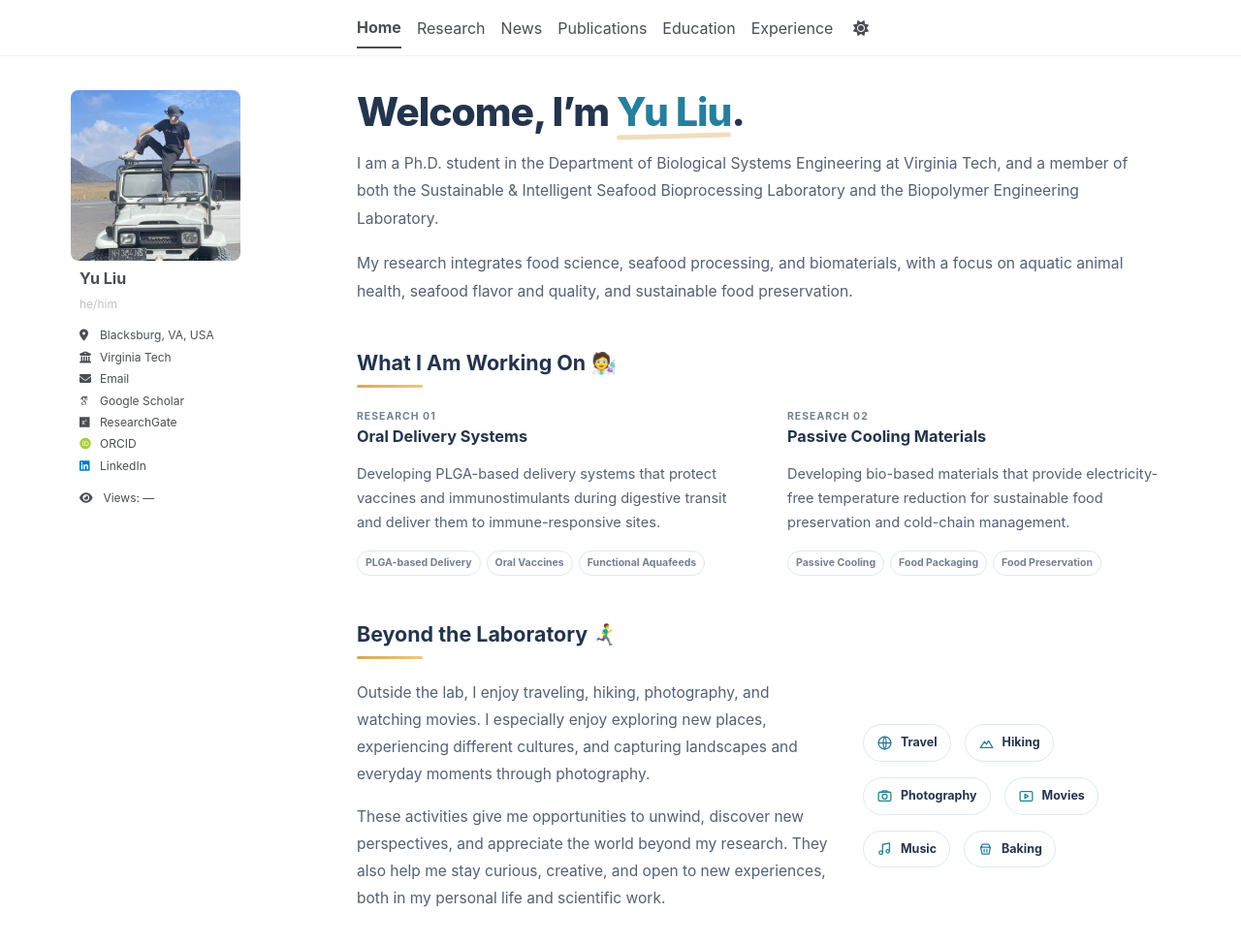
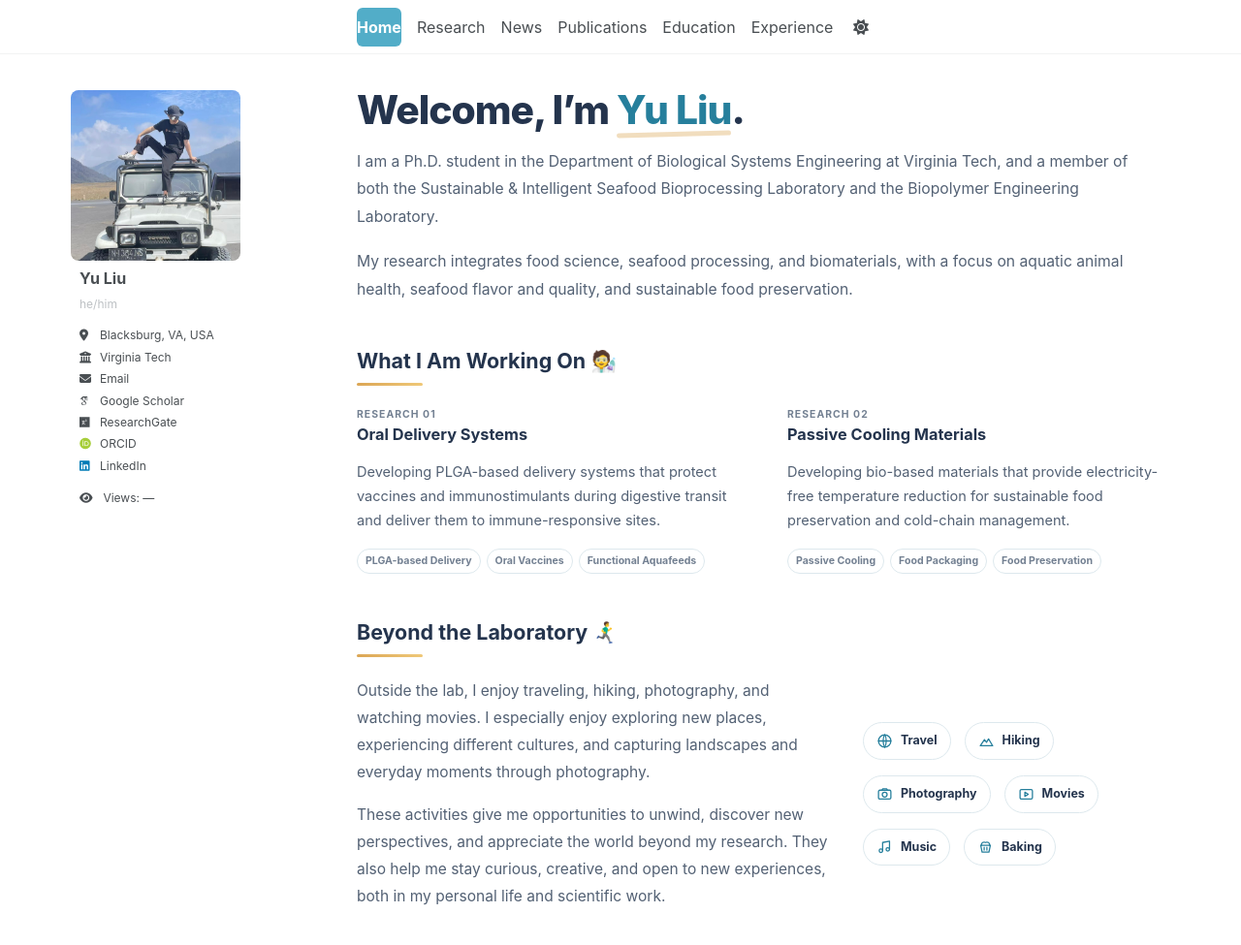
Before and after one commit to yuliu0322/yuliu0322.github.io, a Jekyll site: the page built from _pages/about.md, in a window 1280 px wide and 1035 px high. Shown: the top 975 px of the window at 97% size. Built offline with Jekyll 4.4.1, drawn with Linux system fonts in a browser that asks for light colours; some web fonts are replaced; a script bundle is joined from its source files by our own code; library files that are not in the unit come from our copies.

Commit message:
Update _masthead.scss

```diff
--- a/_sass/layout/_masthead.scss
+++ b/_sass/layout/_masthead.scss
@@ -67,15 +67,11 @@
 }
 
 .masthead__menu-item.selected a {
-  color: var(--global-text-color);
+  background-color: #52adc8;
+  color: #ffffff;
   font-weight: 700;
-  border-bottom: 2px solid var(--global-text-color);
-  pointer-events: none; /* Move this here */
-  cursor: default; /* Move this here too */
+  border-radius: 6px;
+  border-bottom: none;
+  pointer-events: none;
+  cursor: default;
 }
-
-.masthead__menu-item.selected a:hover {
-  color: var(--global-text-color);
-  border-bottom: 2px solid var(--global-text-color);
-  /* No need to repeat pointer-events and cursor here */
-}
```
